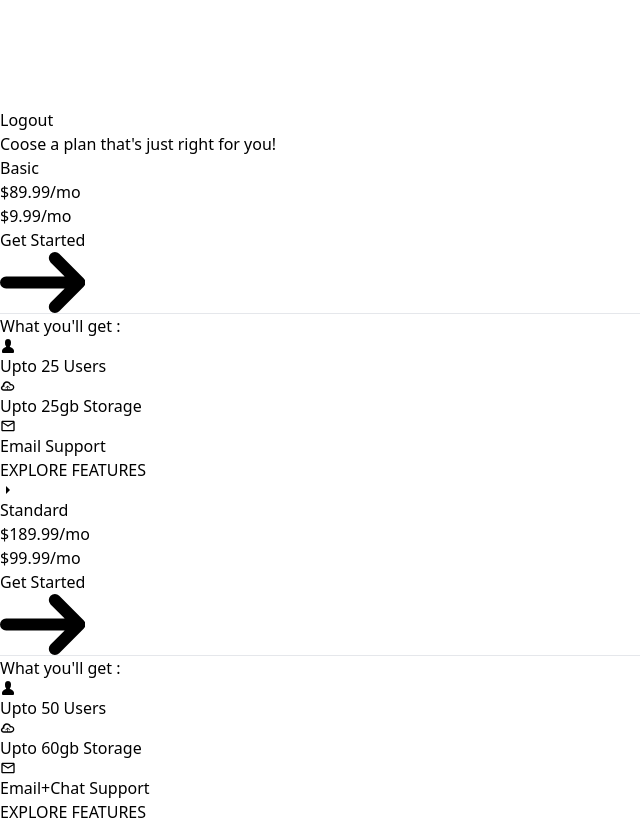
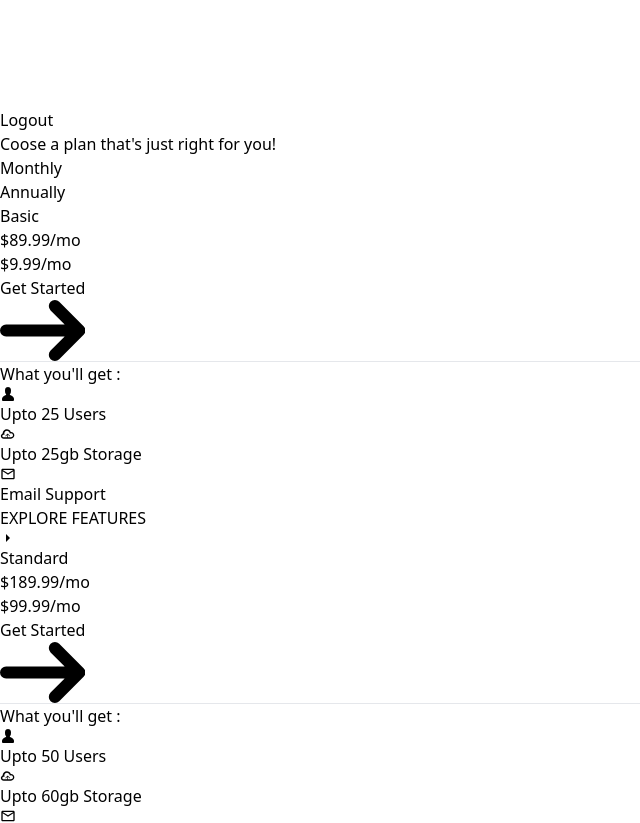
Before and after one commit to ziyadu7/Dashboard, a React (Vite) app: page / in a window 1280 px wide. Shown: the part 4880-5703 px from the top of the page, without its empty margins (0-640 px from the left). Built offline with nearby package versions, Linux system fonts and the light colour scheme.

Commit message:
work completed

```diff
--- a/src/App.jsx
+++ b/src/App.jsx
@@ -116,8 +116,9 @@ function App() {
        <Sidebar show={show} setShow={setShow} />
       </div>
       <div className='bg-white w-full md:w-4/5'>
-        <div className='overflow-hidden p-10 sm:ps-20'>
+        <div className='overflow-hidden p-10 flex justify-between md:pe-20 sm:ps-20'>
         <h1 className='font-semibold overflow-hidden text-2xl'>Coose a plan that's just right for you!</h1>
+        <p className='border-2 border-black rounded-3xl flex gap-2 px-2 py-1 bg-white'><p className='bg-sky-200 py-1 px-3 rounded-2xl'>Monthly</p><p></p>Annually</p>
         </div>
         <div className='grid lg:grid-cols-3 overflow-hidden grid-cols-1 gap-6 md:mb-20 m-auto md:ps-20 md:pe-20 md:w-full'>
           {plans.map(plan=><PlanCard plan={plan}/>)}
--- a/src/components/bottomCard.jsx
+++ b/src/components/bottomCard.jsx
@@ -4,7 +4,7 @@ function BottomCard({ offers }) {
     return (
         <div className="p-6 sm:flex bg-white hover:cursor-pointer border drop-shadow-2xl border-gray-200 rounded-lg shadow dark:bg-gray-800 dark:border-gray-700">
             <div className='w-1/2'>
-                <p className={`bg-${offers?.color||'bg-sky-400'} w-20 text-center rounded-md font-thin text-xs px-1`}>{offers?.minHead}</p>
+                <p className={`bg-${offers?.color||'bg-green-500'||'bg-sky-400'} w-20 text-center rounded-md font-thin text-xs px-1`}>{offers?.minHead}</p>
                 <h1 className='font-bold text-2xl'>{offers?.head}</h1>
                 <p>{offers?.description}</p>
                 <button className={`flex bg-${offers?.color||'bg-sky-400'} mt-4 items-center px-4 py-1 rounded-md text-sm font-medium text-center`}>{offers?.buttonText} <svg className="rtl:rotate-180 w-3.5 h-3.5 ms-2" aria-hidden="true" xmlns="http://www.w3.org/2000/svg" fill="none" viewBox="0 0 14 10">
--- a/src/components/planCard.jsx
+++ b/src/components/planCard.jsx
@@ -7,7 +7,7 @@ function PlanCard({ plan }) {
             <h5 className="mb-2 text-2xl font-bold tracking-tight text-gray-900 dark:text-white">{plan?.plan}</h5>
             <p className='text-slate-600 line-through'>${plan?.price}/mo</p>
             <p className='text-slate-600 text-xl font-medium'>${plan?.discPrice}/mo</p>
-            <button className={`flex ${'bg-'+plan?.color||'bg-red-400'||'bg-pink-300'} items-center px-4 py-1 rounded-md text-sm font-medium text-center`}>Get Started <svg className="rtl:rotate-180 w-3.5 h-3.5 ms-2" aria-hidden="true" xmlns="http://www.w3.org/2000/svg" fill="none" viewBox="0 0 14 10">
+            <button className={`flex ${'bg-'+plan?.color||'bg-amber-200'||'bg-red-400'||'bg-pink-300'} items-center px-4 py-1 rounded-md text-sm font-medium text-center`}>Get Started <svg className="rtl:rotate-180 w-3.5 h-3.5 ms-2" aria-hidden="true" xmlns="http://www.w3.org/2000/svg" fill="none" viewBox="0 0 14 10">
                 <path stroke="currentColor" stroke-linecap="round" stroke-linejoin="round" stroke-width="2" d="M1 5h12m0 0L9 1m4 4L9 9" />
             </svg></button>
             <hr className='h-px my-8 bg-gray-900 border-2' />
```
